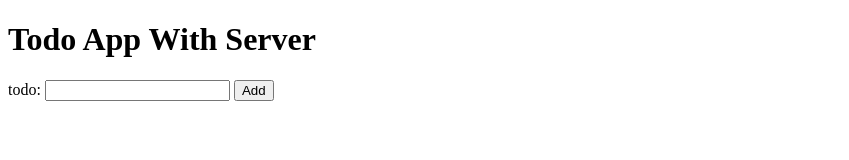
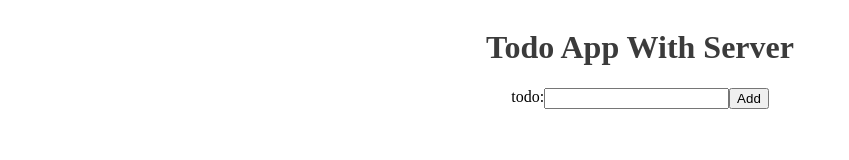
Before and after one commit to shahzafar01/express-server, a website: page index.html in a window 1280 px wide. Shown: the whole page, without its empty margins (0-849 px from the left). Drawn offline with nearby package versions, Linux system fonts and the light colour scheme.

Commit message:
todo app with server

```diff
--- a/index.html
+++ b/index.html
@@ -6,16 +6,19 @@
     <meta name="viewport" content="width=device-width, initial-scale=1.0">
     <title>Document</title>
     <script src="https://cdn.jsdelivr.net/npm/axios/dist/axios.min.js"></script>
+    <link rel="stylesheet" href="style.css">
 </head>
 <body>
-    <h1>Todo App With Server</h1>
+    <div class="heading"><h1>Todo App With Server</h1></div>
 
     <form onsubmit="postTodo(); return false">
         todo: <input id="todo" type="text" required>
 
         <button type="submit">Add</button>
     </form>
-    <h3 id="result">     </h3>
+    <div class="result">
+    <h3 id="result"> </h3>
+</div>
 
     <script>
         function postTodo() {
--- /dev/null
+++ b/style.css
@@ -0,0 +1,21 @@
+
+form {
+    display: flex;
+    flex-wrap: wrap;
+    justify-content: center;
+    align-content: center;
+}
+.heading{
+    display: flex;
+    flex-wrap: wrap;
+    justify-content: center;
+    align-content: center;
+    color:rgb(59, 59, 59)
+}
+.result{
+    display: flex;
+    flex-wrap: wrap;
+    justify-content: center;
+    align-content: center;
+    color: rgb(15, 15, 15);
+}
```
